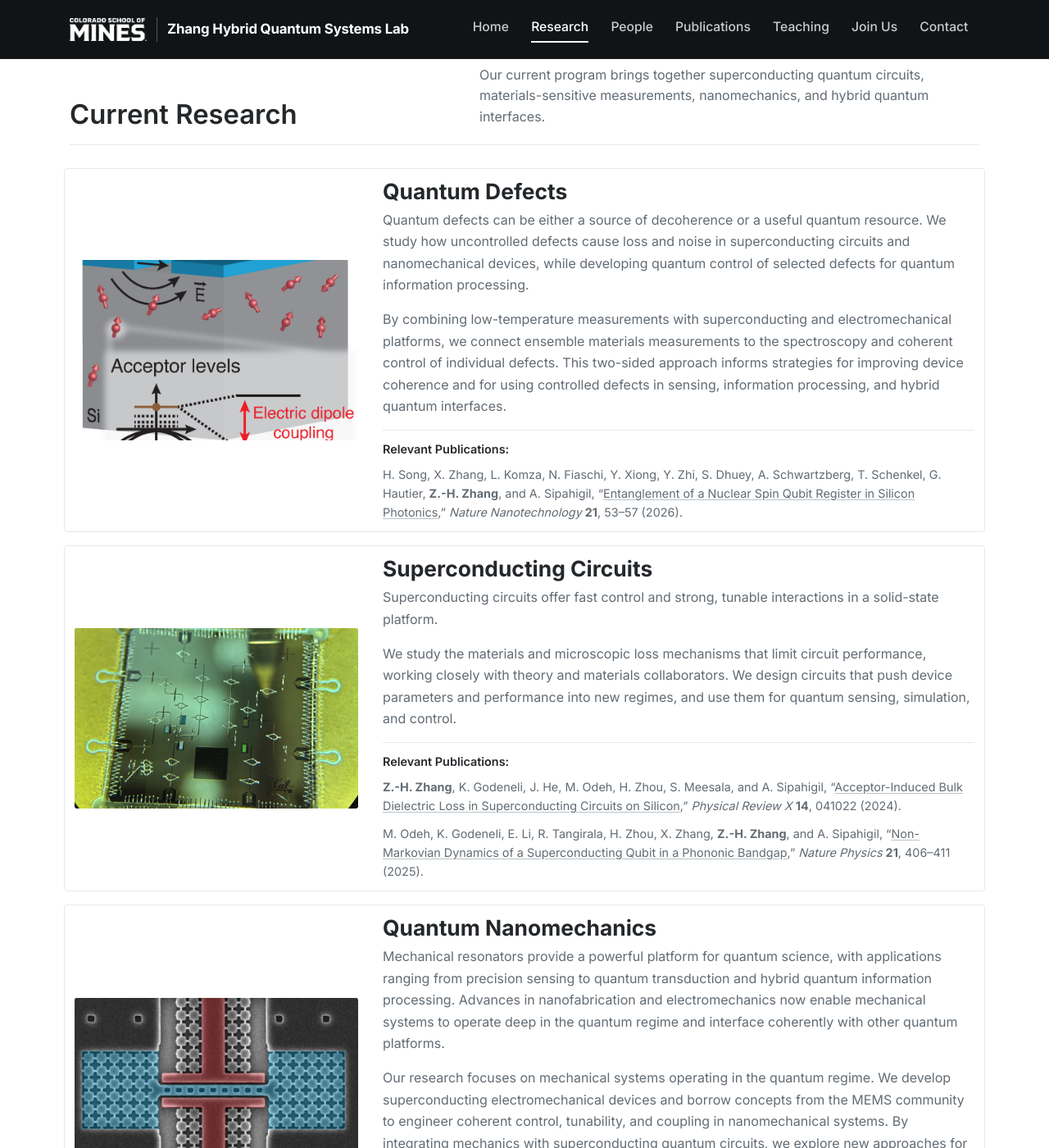
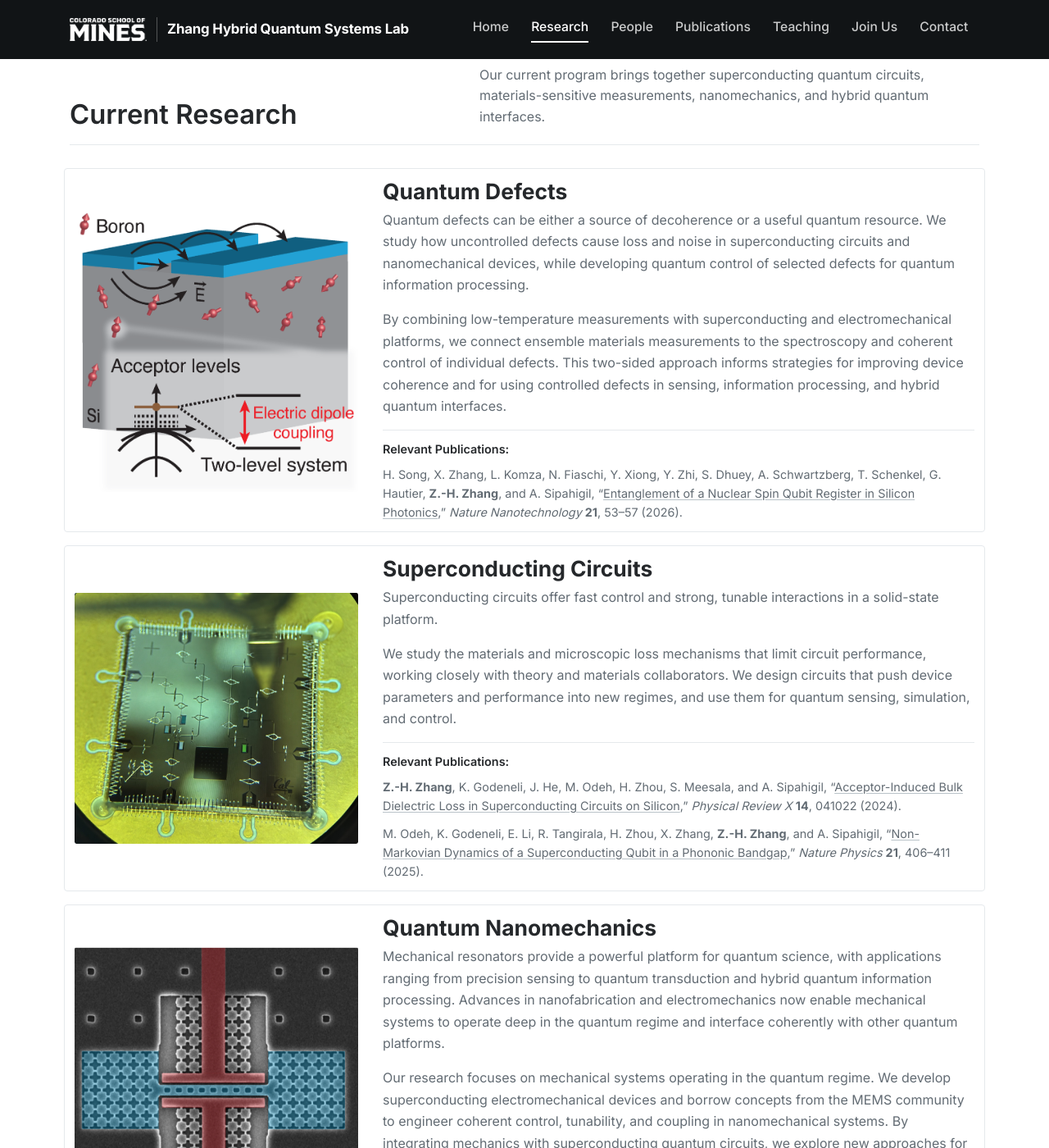
Before and after one commit to zihuaiz/zihuaiz.github.io, a Jekyll site: the page built from research.html, in a window 1280 px wide and 1400 px high, scrolled down 224 px. Shown: the whole window at 82% size. Built offline with Jekyll 4.4.1, drawn with Linux system fonts in a browser that asks for light colours; nearby versions of some CDN libraries; a style sheet for code colours, icons or effects is not loaded.

Commit message:
Preserve full research direction images

```diff
--- a/_layouts/default.html
+++ b/_layouts/default.html
@@ -28,7 +28,7 @@
     <link rel="preconnect" href="https://fonts.gstatic.com" crossorigin>
     <link href="https://fonts.googleapis.com/css2?family=Inter:wght@400;500;600;700&family=Source+Code+Pro:wght@400;600&display=swap" rel="stylesheet">
     <link rel="stylesheet" href="https://cdn.jsdelivr.net/npm/katex@0.16.11/dist/katex.min.css" integrity="sha384-nB0miv6/jRmo5UMMR1wu3Gz6NLsoTkbqJghGIsx//Rlm+ZU03BU6SQNC66uf4l5+" crossorigin="anonymous">
-    <link rel="stylesheet" href="{{ '/assets/css/global.css' | relative_url }}?v=20260919-figure-masks">
+    <link rel="stylesheet" href="{{ '/assets/css/global.css' | relative_url }}?v=20260919-research-image-ratio">
 </head>
 <body class="bg-light{% if page.body_class %} {{ page.body_class }}{% endif %}" {{ page.body_attr }}>
     {% include navbar.html %}
--- a/assets/css/global.css
+++ b/assets/css/global.css
@@ -1288,9 +1288,8 @@
 .research-direction-img {
   display: block;
   width: 100%;
-  height: 220px !important;
-  object-fit: cover;
-  object-position: center;
+  height: auto !important;
+  object-fit: contain;
   border-radius: 0.15rem !important;
 }
 
```
